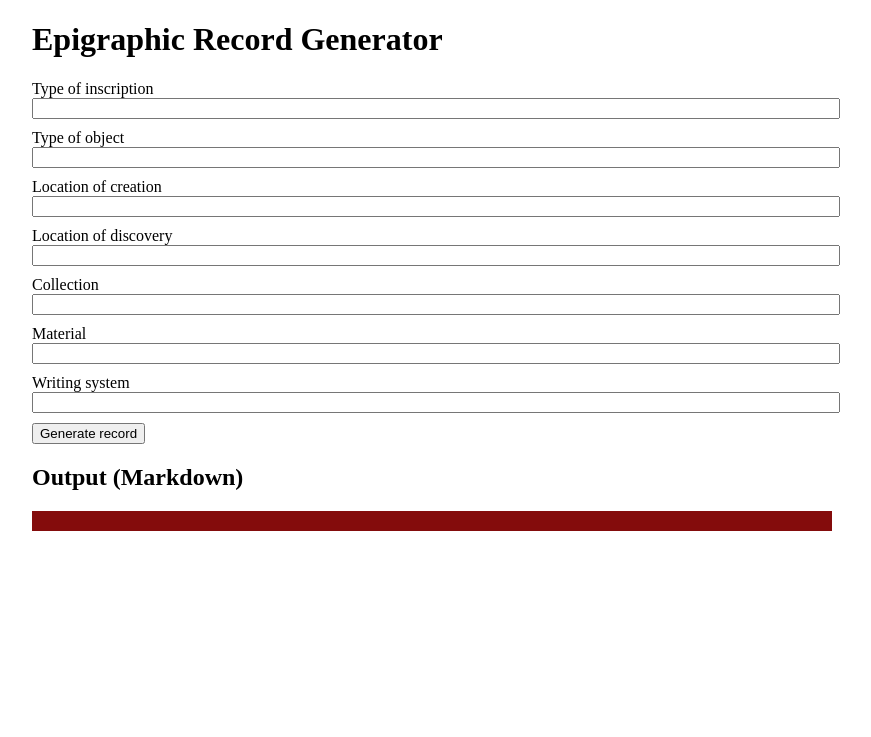
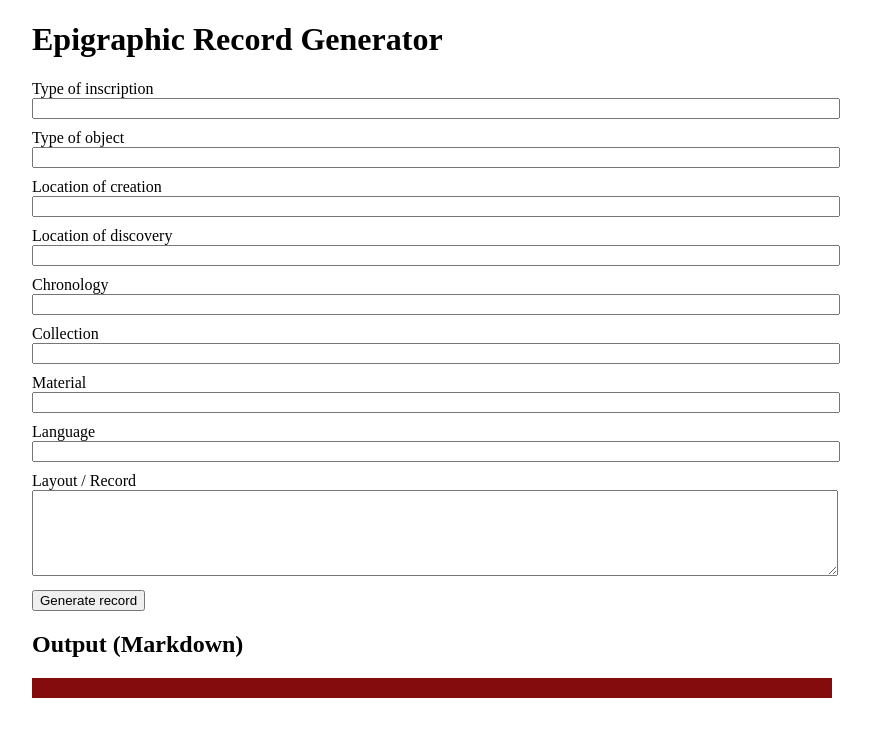
Before and after one commit to ac-inscript/cs-notes, a Jekyll site: the page epigraphy-form.html, which Jekyll copies as it is, in a window 1280 px wide. Shown: the top 737 px of the page, without its empty margins (208-1079 px from the left). Built offline with Jekyll 4.4.1, drawn with Linux system fonts in a browser that asks for light colours.

Commit message:
code uniformed

```diff
--- a/epigraphy-form.html
+++ b/epigraphy-form.html
@@ -1,18 +1,36 @@
 <!DOCTYPE html>
-<html>
+<html lang="en">
 <head>
   <meta charset="UTF-8">
   <title>Epigraphic Record Generator</title>
 
   <style>
-    body { font-family: Times New Roman, sans-serif; max-width: 800px; margin: 20px auto; }
-    input, textarea { width: 100%; margin-bottom: 10px; }
-    textarea { height: 80px; }
-    pre { background: #840c0c; padding: 10px; }
+    body {
+      font-family: "Times New Roman", serif;
+      max-width: 800px;
+      margin: 20px auto;
+    }
+
+    input, textarea {
+      width: 100%;
+      margin-bottom: 10px;
+    }
+
+    textarea {
+      height: 80px;
+    }
+
+    pre {
+      background: #840c0c;
+      color: #fff;
+      padding: 10px;
+    }
+
     .section p {
       margin: 0 8px 14px;
       color: #fffdfd;
       line-height: 1.7;
+    }
   </style>
 </head>
 
@@ -32,14 +50,20 @@
   <label>Location of discovery</label>
   <input id="place_discovery">
 
+  <label>Chronology</label>
+  <input id="chronology">
+
   <label>Collection</label>
   <input id="collection">
 
   <label>Material</label>
   <input id="material">
 
-<label>Writing system</label>
-<input id="writing_system">
+  <label>Language</label>
+  <input id="language">
+
+  <label>Layout / Record</label>
+  <textarea id="record"></textarea>
 
   <button onclick="generate()">Generate record</button>
 
```
Also changed, not shown: other parts of epigraphy-form.html (+11 -10 lines). Lines whose indentation alone changed are shown as unchanged.
